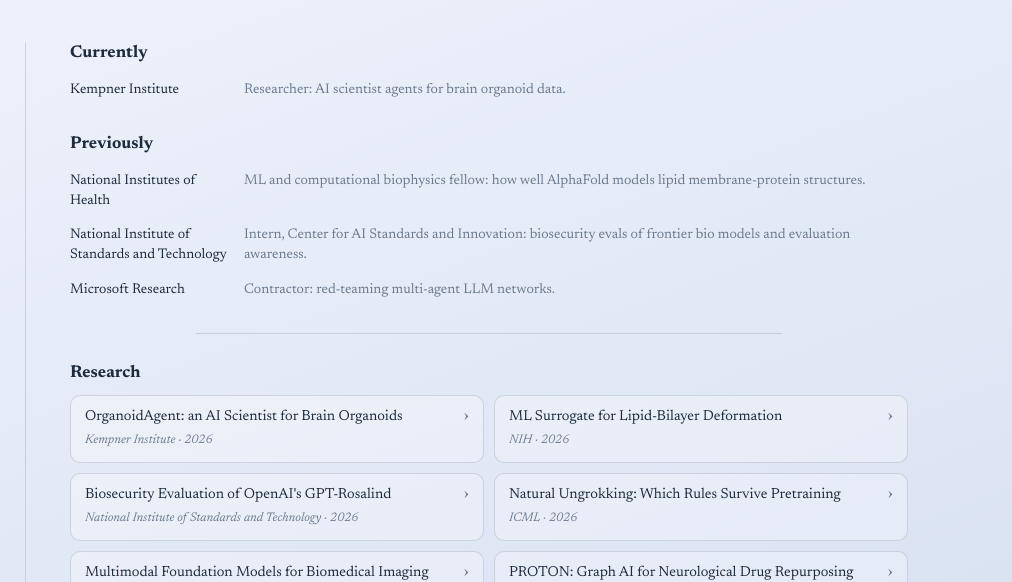
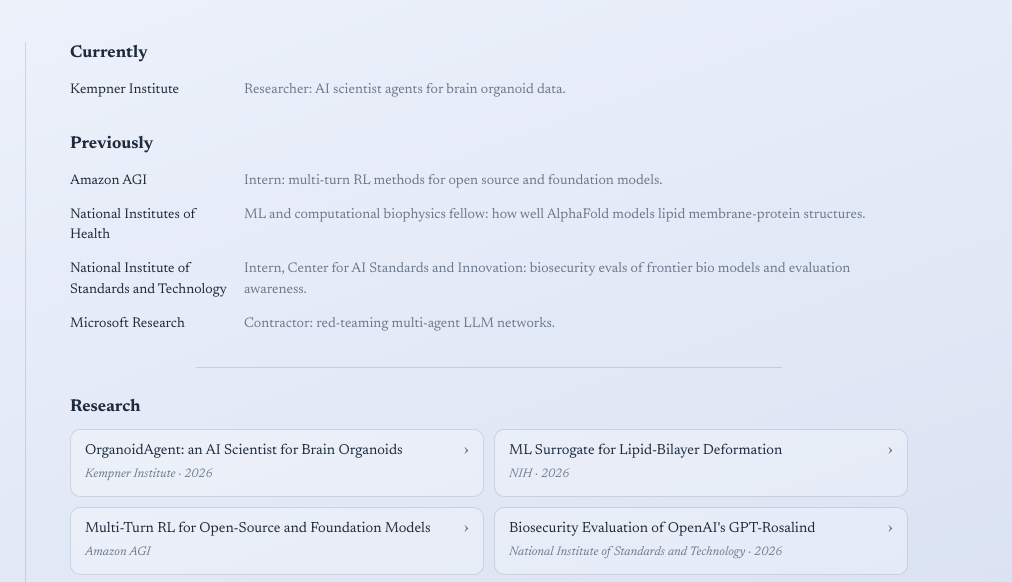
Before and after one commit to ds9-code/diyasreedhar, a plain HTML site: page index.html in a window 1280 px wide. Shown: the part 78-660 px from the top of the page, 268-1280 px from the left. Drawn offline with Linux system fonts and the light colour scheme.

Commit message:
Add Amazon AGI to Previously and as a research card
Co-Authored-By: Claude Opus 5 <noreply@anthropic.com>

```diff
--- a/index.html
+++ b/index.html
@@ -69,6 +69,7 @@
         <section class="section">
           <h2>Previously</h2>
           <ul class="rows">
+            <li><span class="label">Amazon AGI</span><span class="desc">Intern: multi-turn RL methods for open source and foundation models.</span></li>
             <li><span class="label">National Institutes of Health</span><span class="desc">ML and computational biophysics fellow: how well AlphaFold models lipid membrane-protein structures.</span></li>
             <li><span class="label">National Institute of Standards and Technology</span><span class="desc">Intern, Center for AI Standards and Innovation: biosecurity evals of frontier bio models and evaluation awareness.</span></li>
             <li><span class="label">Microsoft Research</span><span class="desc">Contractor: red-teaming multi-agent LLM networks.</span></li>
@@ -101,6 +102,17 @@
                 <div class="card-body">
                   <p>In the Computational Structural Biology Section at NINDS, I trained a machine-learning surrogate for lipid-bilayer deformation that runs about 104 times faster than the molecular dynamics it replaces. I used it in a membrane-protein pipeline over both experimental and AlphaFold structures, which lets the pipeline cover far more proteins than simulation alone. Best poster at NIH Summer Poster Day. With G. Fiorin, A. A. Aleksandrova and L. R. Forrest.</p>
                   <p class="card-links"><a href="https://www.ninds.nih.gov/node/10528" target="_blank" rel="noopener noreferrer">Forrest Lab</a></p>
+                </div>
+              </details>
+            </li>
+            <li>
+              <details class="card">
+                <summary>
+                  <span class="card-title">Multi-Turn RL for Open-Source and Foundation Models</span>
+                  <span class="card-meta">Amazon AGI</span>
+                </summary>
+                <div class="card-body">
+                  <p>As an intern on the Amazon AGI team, I work on multi-turn reinforcement learning methods for open source and foundation models.</p>
                 </div>
               </details>
             </li>
```
